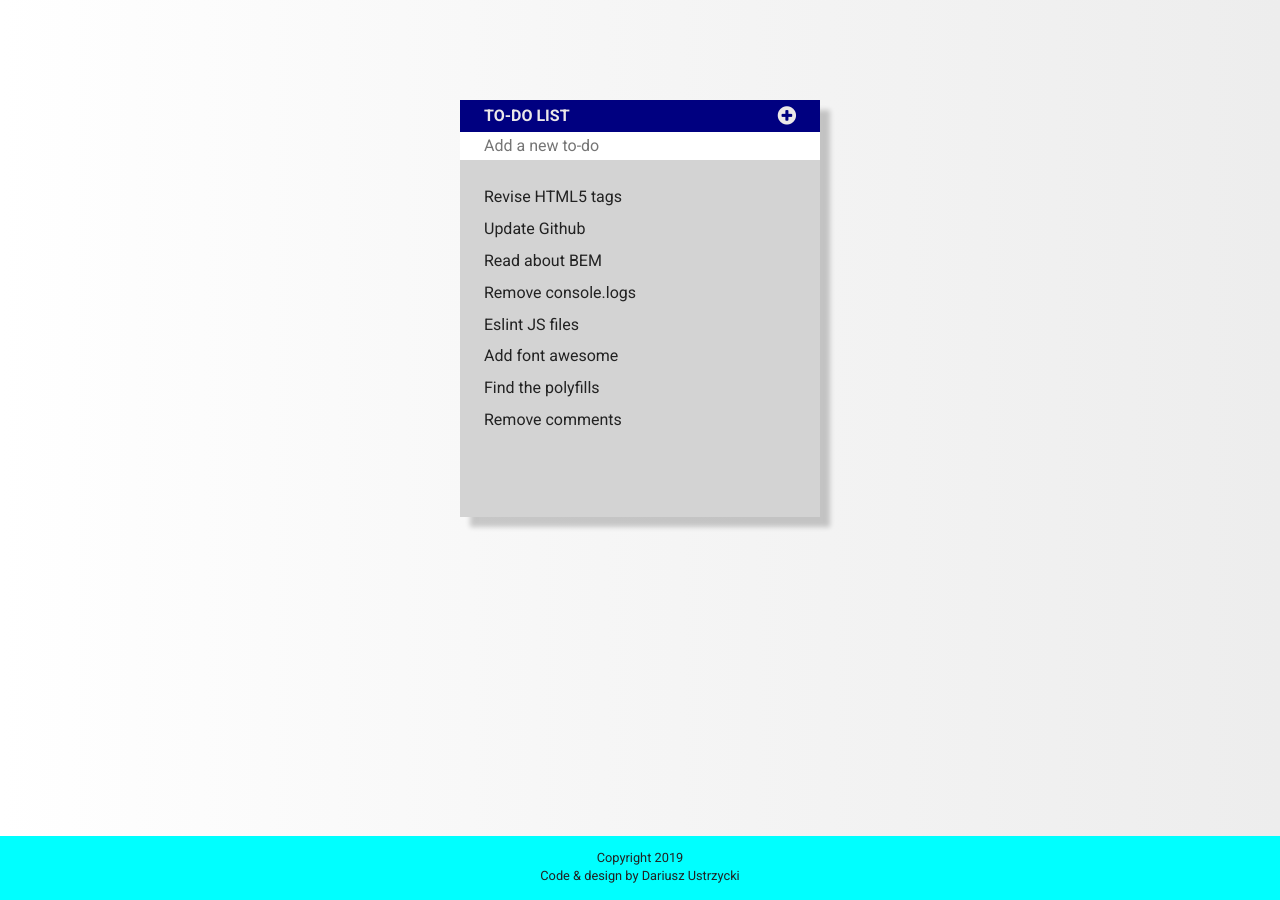
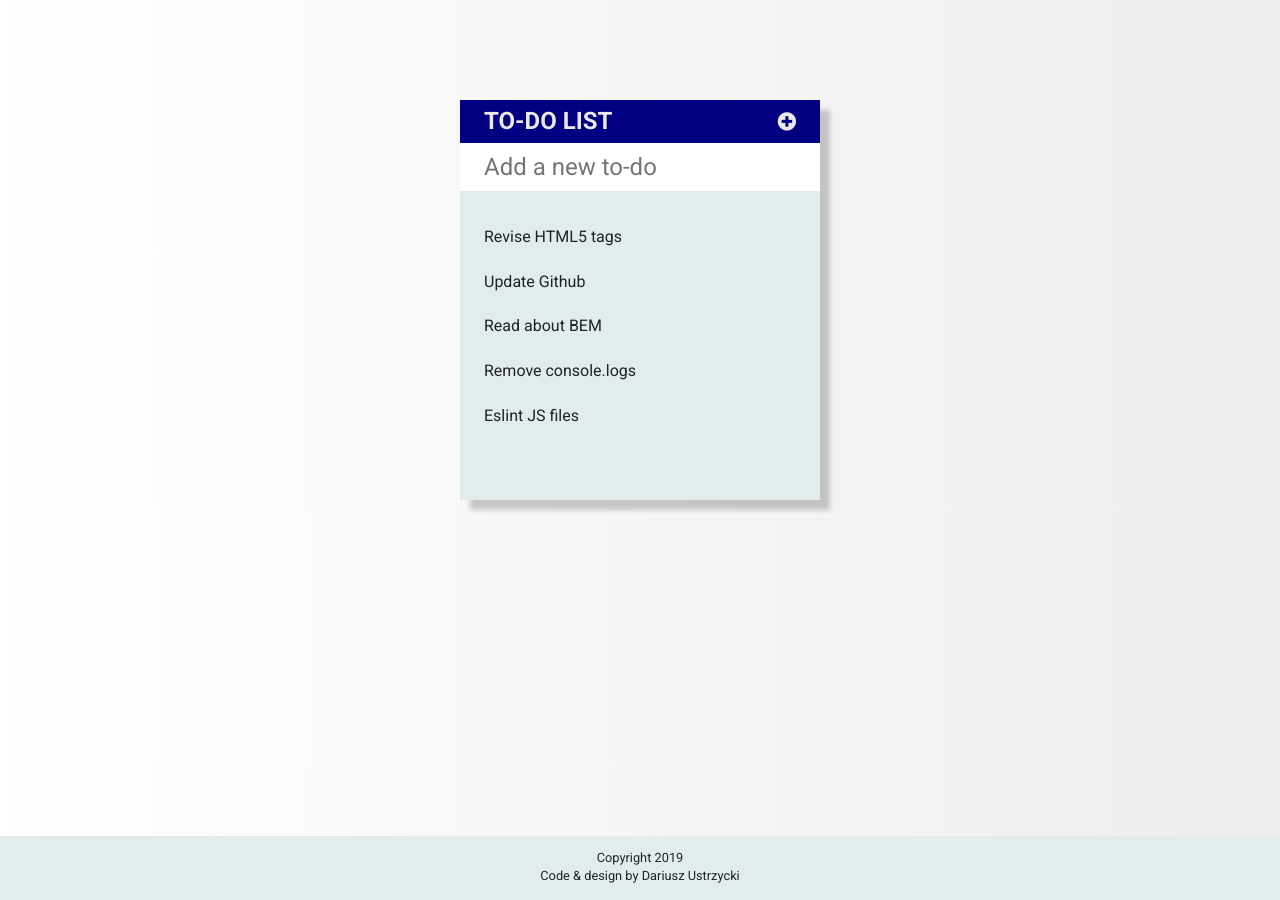
Before and after one commit to darco2018/todo-list, a website built with webpack: page src/index.html in a window 1280 px wide. Built offline with nearby package versions, Linux system fonts and the light colour scheme; some packages are replaced by stand-ins of ours.

Commit message:
Minor changes

```diff
--- a/src/css/_custom.scss
+++ b/src/css/_custom.scss
@@ -2,6 +2,7 @@ $font-stack: "Roboto", sans-serif;
 
 $colors: (
   "bgr-grey": rgba(255, 255, 255, 1),
+  "lightest-grey": rgb(225, 237, 237),
   "light-grey": lightgrey,
   "completed": grey,
   "dark-blue": navy,
@@ -89,7 +90,7 @@ body {
     text-align: center;
     font-weight: normal;
     font-size: 0.8rem;
-    background-color: aqua;
+    background-color: color(lightest-grey);
   }
 }
 
@@ -98,9 +99,9 @@ body {
   min-height: 100vh;
 
   .content-wrapper {
-    background-color: color(light-grey);
+    background-color: color(lightest-grey);
     width: 100%;
-    padding-bottom: $footer-height;
+    padding-bottom: $footer-height * 0.75;
     margin: 0 auto;
     @include listBoxShadow;
     @include respond-to(size(extrasmall)) {
@@ -117,25 +118,30 @@ body {
       &__title {
         color: color(custom-white);
         text-transform: uppercase;
+        font-size: 1.5rem;
         font-weight: 700;
       }
       .fa-plus-circle {
         float: right;
         color: color(custom-white);
         padding-right: pad(side);
-        padding-top: pad(top-btm)-0.1;
+        padding-top: pad(top-btm) + 0.3rem;
       }
     }
 
     .new-todo {
+      font-size: 1.5rem;
+      color: color(dark-blue);
       box-sizing: border-box;
       border: none;
       padding: pad(top-btm) pad(side);
+      height: 3rem;
       width: 100%;
       outline: 0;
     }
 
     .new-todo:focus {
+      color: color(dark-blue);
       border: 3px solid color(dark-blue);
     }
 
@@ -143,26 +149,21 @@ body {
       list-style: none;
       padding-left: pad(side);
       padding-top: pad(top-btm);
+      background-color: color(lightest-grey);
 
       .fa-trash {
         color: color(custom-white);
         background: color(custom-red);
         width: 20px;
-        height: 20px;
         text-align: center;
         padding: 6px;
         margin-right: pad(side) / 2;
-        // opacity: 1;
       }
 
-      /* .fa-trash:hover {
-        transition: 2s;
-        opacity: 0;
-      } */
-
       &__item {
+        height: 40px;
+        line-height: 40px;
         padding-top: pad(top-btm);
-        padding-bottom: pad(top-btm);
       }
 
       &__item:hover {
--- a/src/index.html
+++ b/src/index.html
@@ -52,9 +52,6 @@
           <li class="list__item">Read about BEM</li>
           <li class="list__item">Remove console.logs</li>
           <li class="list__item">Eslint JS files</li>
-          <li class="list__item">Add font awesome</li>
-          <li class="list__item">Find the polyfills</li>
-          <li class="list__item">Remove comments</li>
         </ul>
       </main>
       <!-- // [END main]  -->
--- a/src/js/index.js
+++ b/src/js/index.js
@@ -9,7 +9,6 @@ $(document).ready(function main() {
   const trashIconClass = "fa-trash";
   const trashIcon = `<i class='fa ${trashIconClass} fa-1g'></i>`;
 
-  // we define in 2nd arg:'this' (note: we skip $())
   $todoList.on("mouseenter", ".list__item", function showTrashIcon() {
     $(this).prepend(trashIcon);
   });
@@ -24,9 +23,11 @@ $(document).ready(function main() {
     if (e.target.nodeName.toLowerCase() === "li") {
       $(this).toggleClass("completed");
     } else if (e.target.nodeName.toLowerCase() === "i") {
-      $(this)
-        .closest("li")
-        .remove();
+      $(this).fadeOut("400", function fn() {
+        $(this)
+          .closest("li")
+          .remove();
+      });
     }
   });
 
```
